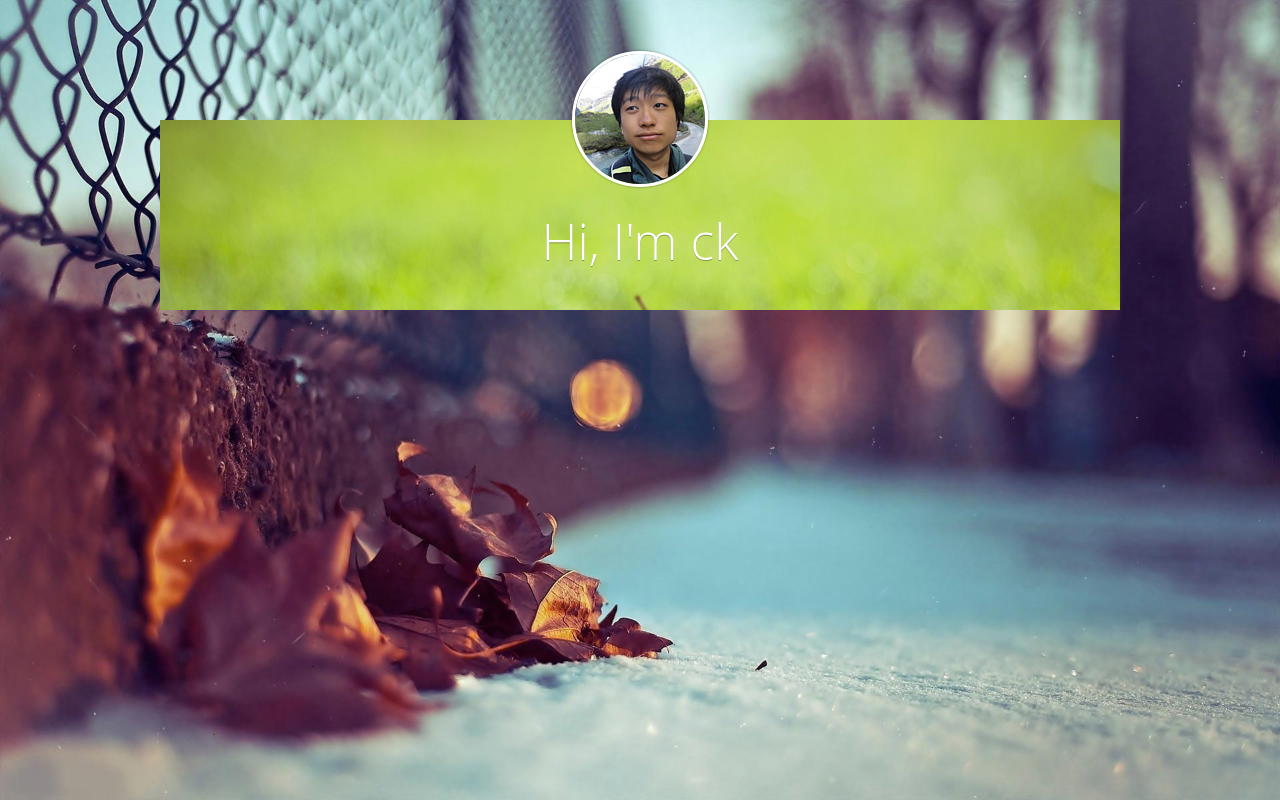
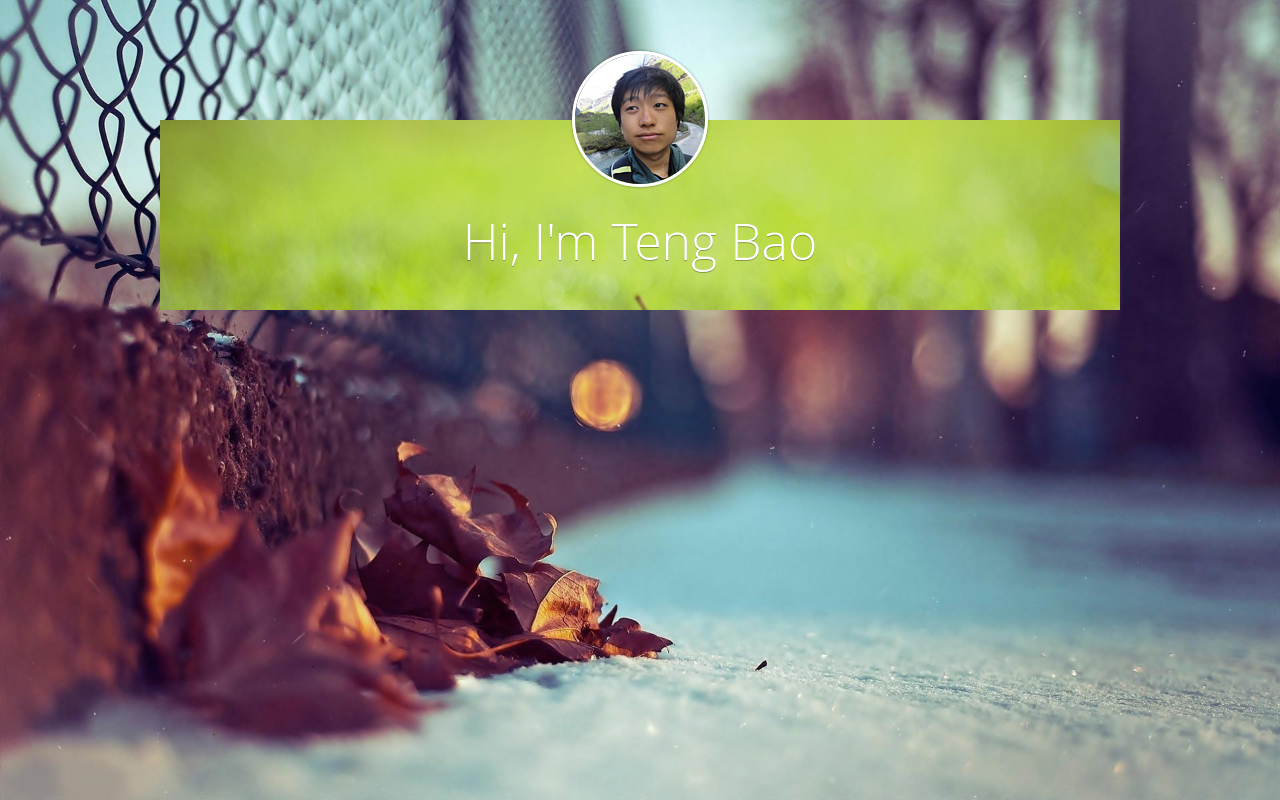
Before and after one commit to ck2265395/sike-css0to1-profile, a plain HTML site: page index.html in a window 1280 px wide. Drawn offline with Linux system fonts and the light colour scheme; a web font is replaced by a local one.

Commit message:
modify index.html
TengBao

```diff
--- a/index.html
+++ b/index.html
@@ -38,7 +38,7 @@ See: http://www.sitepoint.com/web-foundations/doctypes/
           <!-- All inline elements are centered in this container. -->
           <div class="main-header">
             <img src="img/teng.jpg" class="main-header-avatar"/>
-            <h1>Hi, I'm ck</h1>
+            <h1>Hi, I'm Teng Bao</h1>
           </div>
         </div>
     </div>
```
